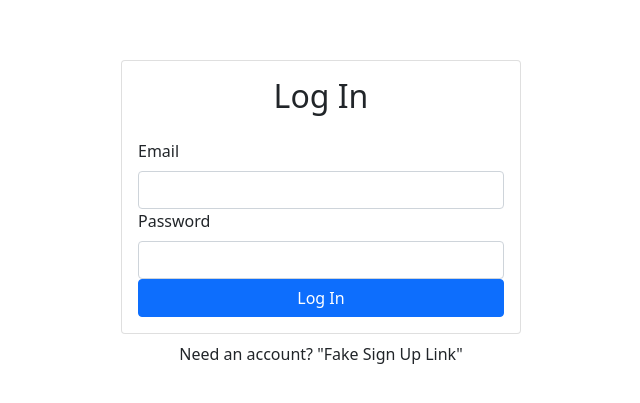
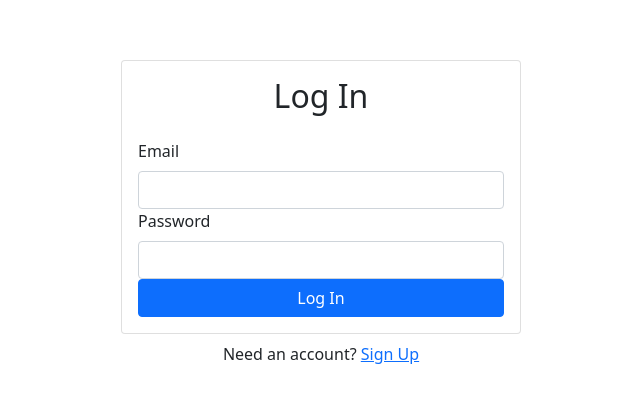
Before and after one commit to konrad-roguszewski/bootcamp-projects, a React (Create React App) app in the folder project-8/: page /login in a window 1280 px wide. Shown: the part 187-590 px from the top of the page, without its empty margins (319-959 px from the left). Built offline with nearby package versions, Linux system fonts and the light colour scheme; no server answers.

Commit message:
update: Login component routing

```diff
--- a/project-8/src/components/Login.js
+++ b/project-8/src/components/Login.js
@@ -1,11 +1,12 @@
 import React, { useRef, useState } from 'react'
 import { Form, Button, Card, Alert } from 'react-bootstrap'
 import { useAuth } from '../contexts/AuthContext'
+import { Link } from 'react-router-dom'
 
 export default function Login() {
   const emailRef = useRef()
   const passwordRef = useRef()
-  const { signup } = useAuth()
+  const { login } = useAuth()
   const [error, setError] = useState('')
   const [loading, setLoading] = useState(false)
 
@@ -15,9 +16,9 @@ export default function Login() {
     try {
       setError('')
       setLoading(true)
-      await signup(emailRef.current.value, passwordRef.current.value)
+      await login(emailRef.current.value, passwordRef.current.value)
     } catch {
-      setError('Failed to create an account')
+      setError('Failed to sign in')
     }
     setLoading(false)
   }
@@ -44,7 +45,7 @@ export default function Login() {
         </Card.Body>
       </Card>
       <div className="w-100 text-center mt-2">
-        Need an account? "Fake Sign Up Link"
+        Need an account? <Link to="/signup">Sign Up</Link>
       </div>
     </>
   )
```
